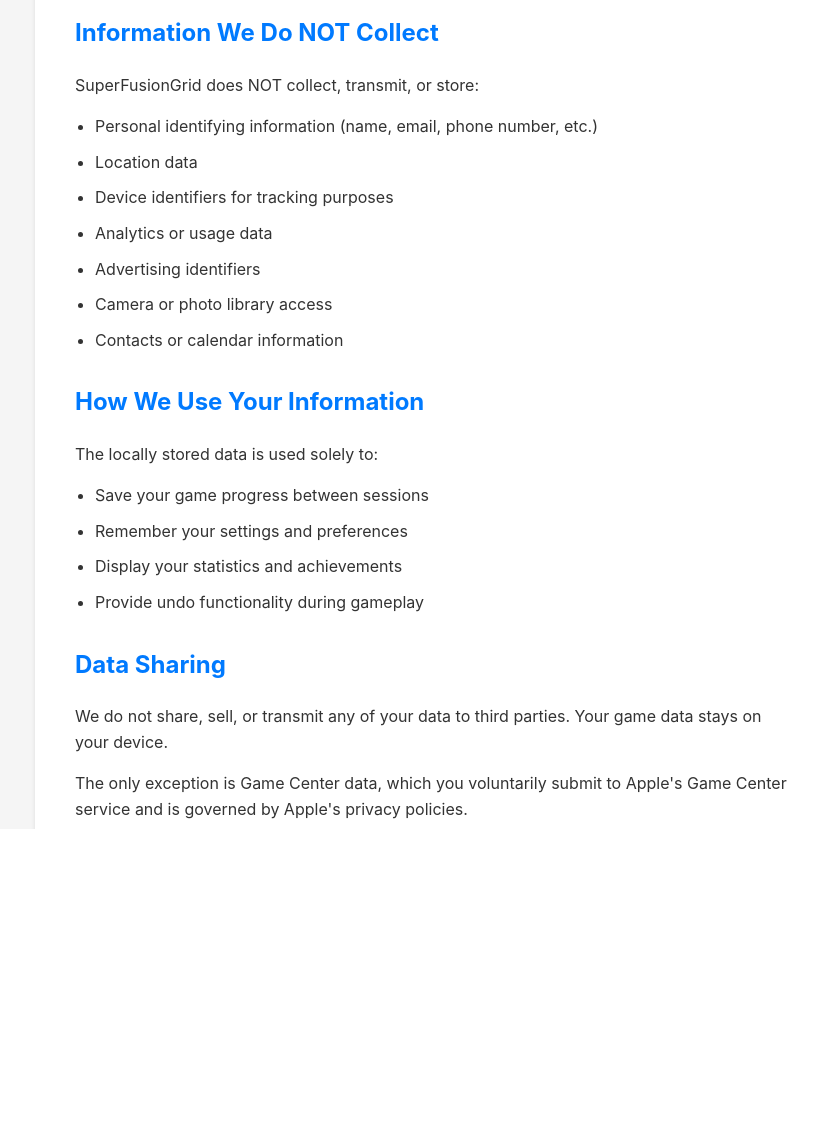
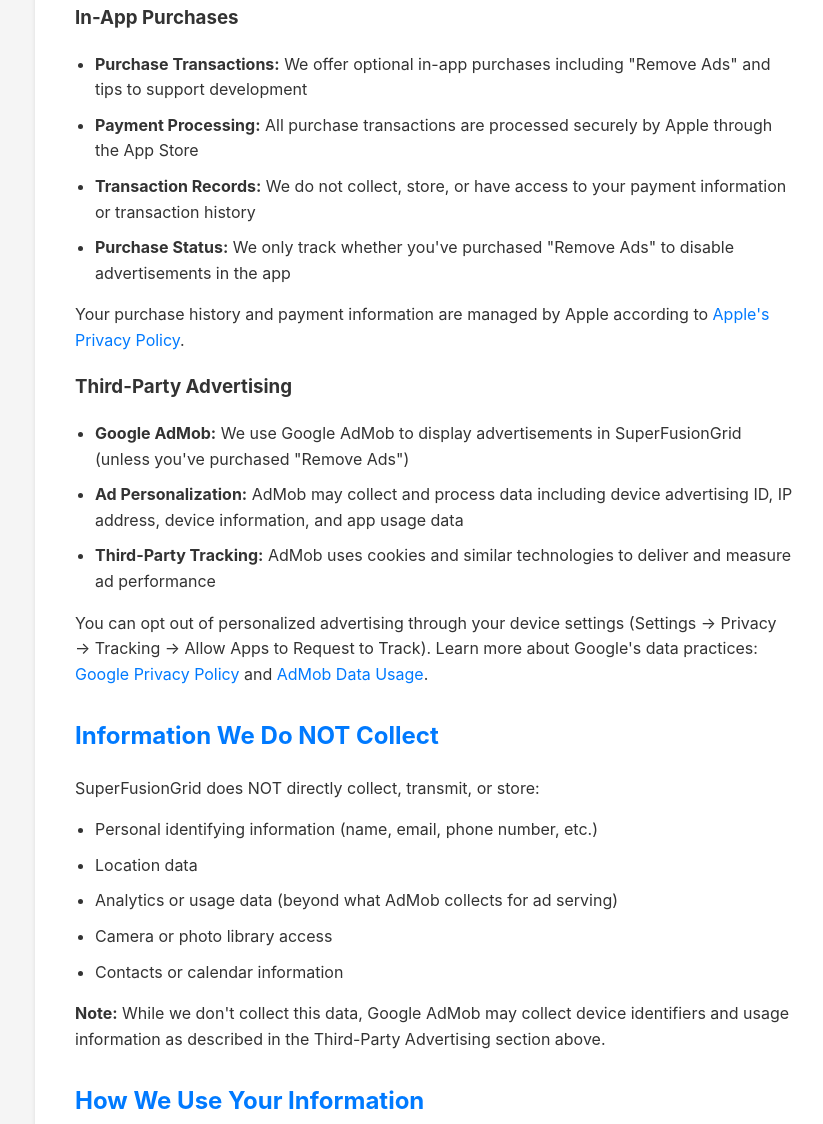
Before and after one commit to marksdevgit/app-legal-pages, a plain HTML site: page superfusiongrid/privacy.html in a window 1280 px wide. Shown: the part 950-2074 px from the top of the page, without its empty margins (205-1028 px from the left). Drawn offline with Linux system fonts and the light colour scheme.

Commit message:
Update SuperFusionGrid privacy policy for App Store compliance
- Add AdMob third-party advertising disclosure
- Add in-app purchases section
- Update contact email to contactsuperfusiongrid@gmail.com
- Add data sharing section for third-party services
- Update last modified date to December 9, 2025
- Clarify data collection practices for ads and payments

This update ensures compliance with Apple App Store privacy requirements
and provides transparency about AdMob advertising and IAP transactions.

```diff
--- a/superfusiongrid/privacy.html
+++ b/superfusiongrid/privacy.html
@@ -52,7 +52,7 @@
 <body>
     <div class="container">
         <h1>Privacy Policy for SuperFusionGrid</h1>
-        <p class="last-updated">Last Updated: October 22, 2025</p>
+        <p class="last-updated">Last Updated: December 9, 2025</p>
 
         <h2>Introduction</h2>
         <p>This Privacy Policy describes how SuperFusionGrid ("we", "our", or "the app") handles your information. We are committed to protecting your privacy and being transparent about our practices.</p>
@@ -76,17 +76,33 @@
         </ul>
         <p>Game Center data is managed by Apple according to <a href="https://www.apple.com/legal/privacy/" target="_blank">Apple's Privacy Policy</a>. We do not have access to your Game Center profile information.</p>
 
+        <h3>In-App Purchases</h3>
+        <ul>
+            <li><strong>Purchase Transactions:</strong> We offer optional in-app purchases including "Remove Ads" and tips to support development</li>
+            <li><strong>Payment Processing:</strong> All purchase transactions are processed securely by Apple through the App Store</li>
+            <li><strong>Transaction Records:</strong> We do not collect, store, or have access to your payment information or transaction history</li>
+            <li><strong>Purchase Status:</strong> We only track whether you've purchased "Remove Ads" to disable advertisements in the app</li>
+        </ul>
+        <p>Your purchase history and payment information are managed by Apple according to <a href="https://www.apple.com/legal/privacy/" target="_blank">Apple's Privacy Policy</a>.</p>
+
+        <h3>Third-Party Advertising</h3>
+        <ul>
+            <li><strong>Google AdMob:</strong> We use Google AdMob to display advertisements in SuperFusionGrid (unless you've purchased "Remove Ads")</li>
+            <li><strong>Ad Personalization:</strong> AdMob may collect and process data including device advertising ID, IP address, device information, and app usage data</li>
+            <li><strong>Third-Party Tracking:</strong> AdMob uses cookies and similar technologies to deliver and measure ad performance</li>
+        </ul>
+        <p>You can opt out of personalized advertising through your device settings (Settings → Privacy → Tracking → Allow Apps to Request to Track). Learn more about Google's data practices: <a href="https://policies.google.com/privacy" target="_blank">Google Privacy Policy</a> and <a href="https://support.google.com/admob/answer/6128543" target="_blank">AdMob Data Usage</a>.</p>
+
         <h2>Information We Do NOT Collect</h2>
-        <p>SuperFusionGrid does NOT collect, transmit, or store:</p>
+        <p>SuperFusionGrid does NOT directly collect, transmit, or store:</p>
         <ul>
             <li>Personal identifying information (name, email, phone number, etc.)</li>
             <li>Location data</li>
-            <li>Device identifiers for tracking purposes</li>
-            <li>Analytics or usage data</li>
-            <li>Advertising identifiers</li>
+            <li>Analytics or usage data (beyond what AdMob collects for ad serving)</li>
             <li>Camera or photo library access</li>
             <li>Contacts or calendar information</li>
         </ul>
+        <p><strong>Note:</strong> While we don't collect this data, Google AdMob may collect device identifiers and usage information as described in the Third-Party Advertising section above.</p>
 
         <h2>How We Use Your Information</h2>
         <p>The locally stored data is used solely to:</p>
@@ -98,9 +114,13 @@
         </ul>
 
         <h2>Data Sharing</h2>
-        <p>We do not share, sell, or transmit any of your data to third parties. Your game data stays on your device.</p>
+        <p>We do not directly share, sell, or transmit any of your game data to third parties. Your game data stays on your device.</p>
 
-        <p>The only exception is Game Center data, which you voluntarily submit to Apple's Game Center service and is governed by Apple's privacy policies.</p>
+        <p>However, the following third parties may collect data as part of their services:</p>
+        <ul>
+            <li><strong>Apple:</strong> Game Center data and in-app purchase information (governed by <a href="https://www.apple.com/legal/privacy/" target="_blank">Apple's Privacy Policy</a>)</li>
+            <li><strong>Google AdMob:</strong> Advertising and analytics data as described in the Third-Party Advertising section (governed by <a href="https://policies.google.com/privacy" target="_blank">Google's Privacy Policy</a>)</li>
+        </ul>
 
         <h2>Data Security</h2>
         <p>Your data is stored locally on your device and protected by iOS security features. We do not operate servers or cloud storage for this app.</p>
@@ -116,8 +136,16 @@
             <li><strong>Game Center Data:</strong> Manage through your iOS Game Center settings</li>
         </ul>
 
+        <h2>Third-Party Services</h2>
+        <p>SuperFusionGrid uses the following third-party services:</p>
+        <ul>
+            <li><strong>Apple Game Center:</strong> For leaderboards and achievements (see <a href="https://www.apple.com/legal/privacy/" target="_blank">Apple's Privacy Policy</a>)</li>
+            <li><strong>Apple In-App Purchases:</strong> For processing payments (see <a href="https://www.apple.com/legal/privacy/" target="_blank">Apple's Privacy Policy</a>)</li>
+            <li><strong>Google AdMob:</strong> For displaying advertisements (see <a href="https://policies.google.com/privacy" target="_blank">Google's Privacy Policy</a>)</li>
+        </ul>
+
         <h2>Future Changes</h2>
-        <p>If we add features that collect or use data differently (such as optional advertisements or cloud sync), we will:</p>
+        <p>If we add features that collect or use data differently (such as cloud sync or additional analytics), we will:</p>
         <ul>
             <li>Update this Privacy Policy</li>
             <li>Make it clear what data is collected</li>
@@ -125,15 +153,9 @@
             <li>Notify users through app updates</li>
         </ul>
 
-        <h2>Third-Party Services</h2>
-        <p>Currently, SuperFusionGrid only uses:</p>
-        <ul>
-            <li><strong>Apple Game Center:</strong> For leaderboards and achievements (see <a href="https://www.apple.com/legal/privacy/" target="_blank">Apple's Privacy Policy</a>)</li>
-        </ul>
-
         <h2>Contact Us</h2>
         <p>If you have questions about this Privacy Policy or SuperFusionGrid's privacy practices, please contact us at:</p>
-        <p><strong>Email:</strong> [YOUR EMAIL HERE]</p>
+        <p><strong>Email:</strong> <a href="mailto:contactsuperfusiongrid@gmail.com">contactsuperfusiongrid@gmail.com</a></p>
         <p><strong>Support:</strong> <a href="support.html">SuperFusionGrid Support Page</a></p>
 
         <h2>Changes to This Policy</h2>
```
